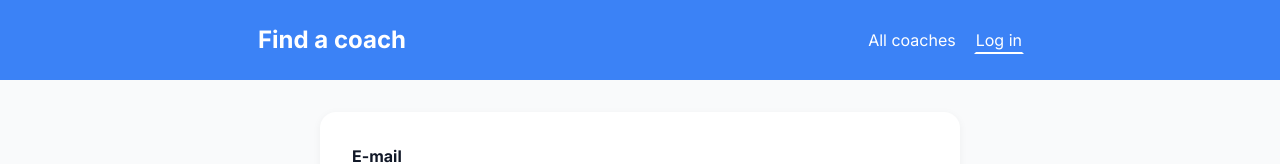
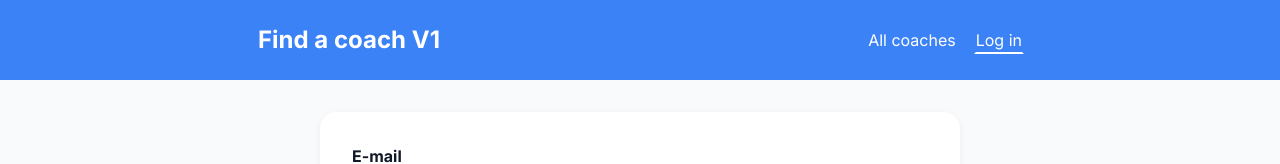
Before and after one commit to rmnvnc/vue3-coach-app, a Vue app: page /auth in a window 1280 px wide. Shown: the top 164 px of the page. Built offline with nearby package versions, Linux system fonts and the light colour scheme; no server answers.

Commit message:
PWA - test

```diff
--- a/src/components/layout/TheHeader.vue
+++ b/src/components/layout/TheHeader.vue
@@ -1,7 +1,7 @@
 <template>
     <header>
         <nav>
-            <h1><router-link to="/">Find a coach</router-link></h1>
+            <h1><router-link to="/">Find a coach V1</router-link></h1>
             <button class="hamburger" :class="{ open: isMenuOpen }" @click="toggleMenu" aria-label="Toggle menu">
                 <span></span>
                 <span></span>
```
